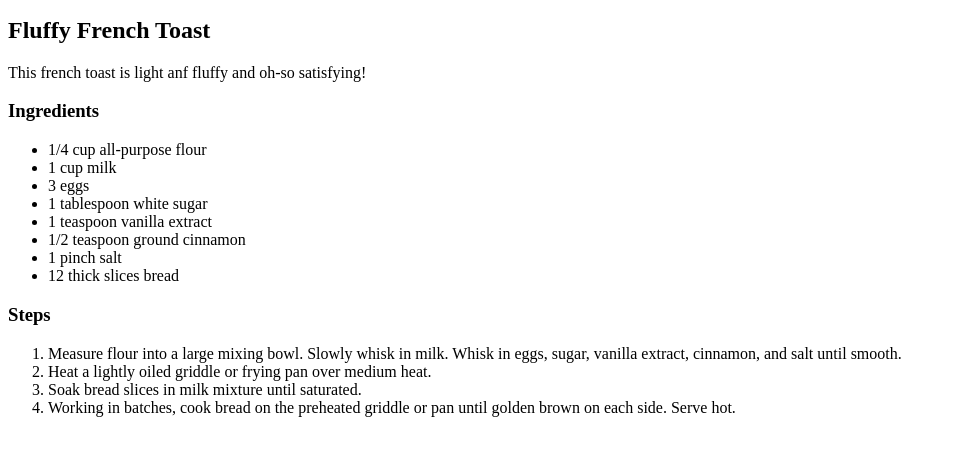
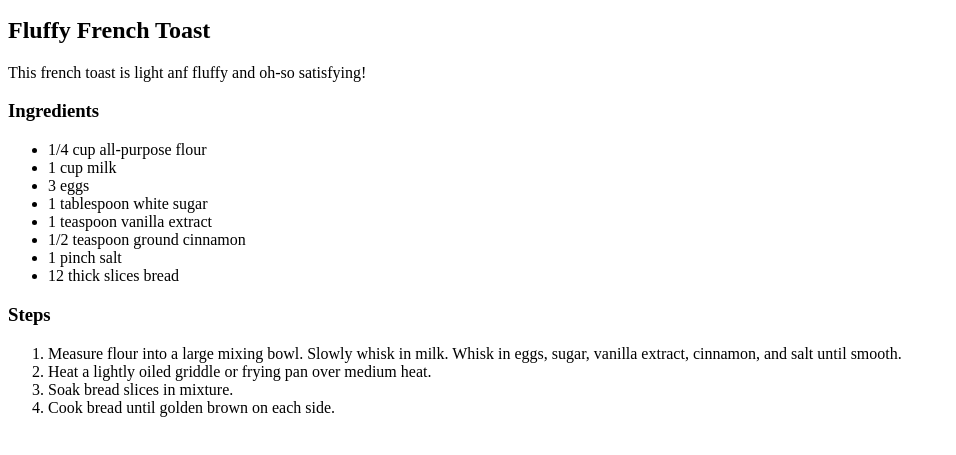
Before and after one commit to banhari/odin-recipes, a plain HTML site: page recipes/french_toast.html in a window 1280 px wide. Shown: the part 101-556 px from the top of the page, without its empty margins (0-956 px from the left). Drawn offline with Linux system fonts and the light colour scheme.

```diff
--- a/recipes/french_toast.html
+++ b/recipes/french_toast.html
@@ -35,9 +35,8 @@
                     in milk. Whisk in eggs, sugar, vanilla extract,
                     cinnamon, and salt until smooth.</li>
                 <li>Heat a lightly oiled griddle or frying pan over medium heat.</li>
-                <li>Soak bread slices in milk mixture until saturated.</li>
-                <li>Working in batches, cook bread on the preheated griddle or
-                    pan until golden brown on each side. Serve hot.</li>
+                <li>Soak bread slices in  mixture.</li>
+                <li>Cook bread until golden brown on each side.</li>
             </ol>
 
     </body>
```
